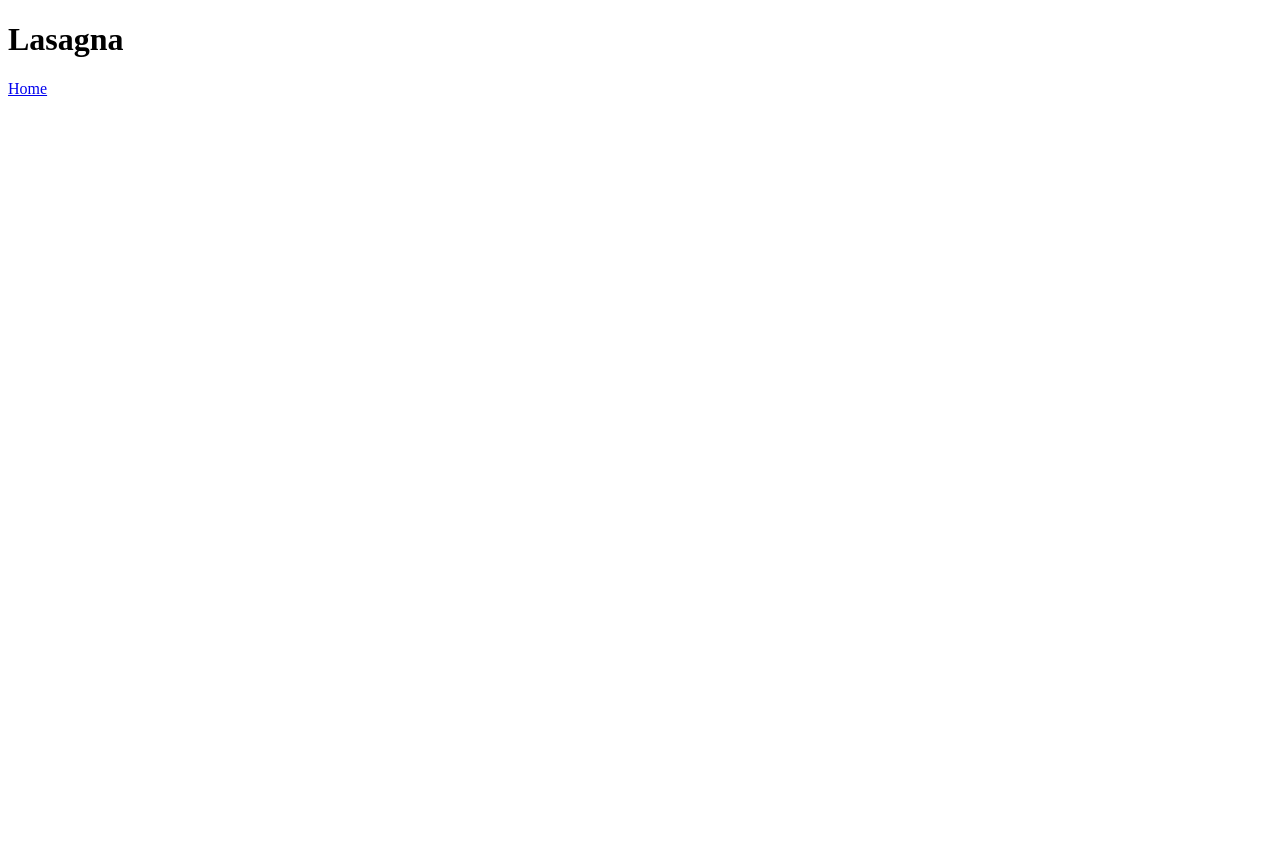
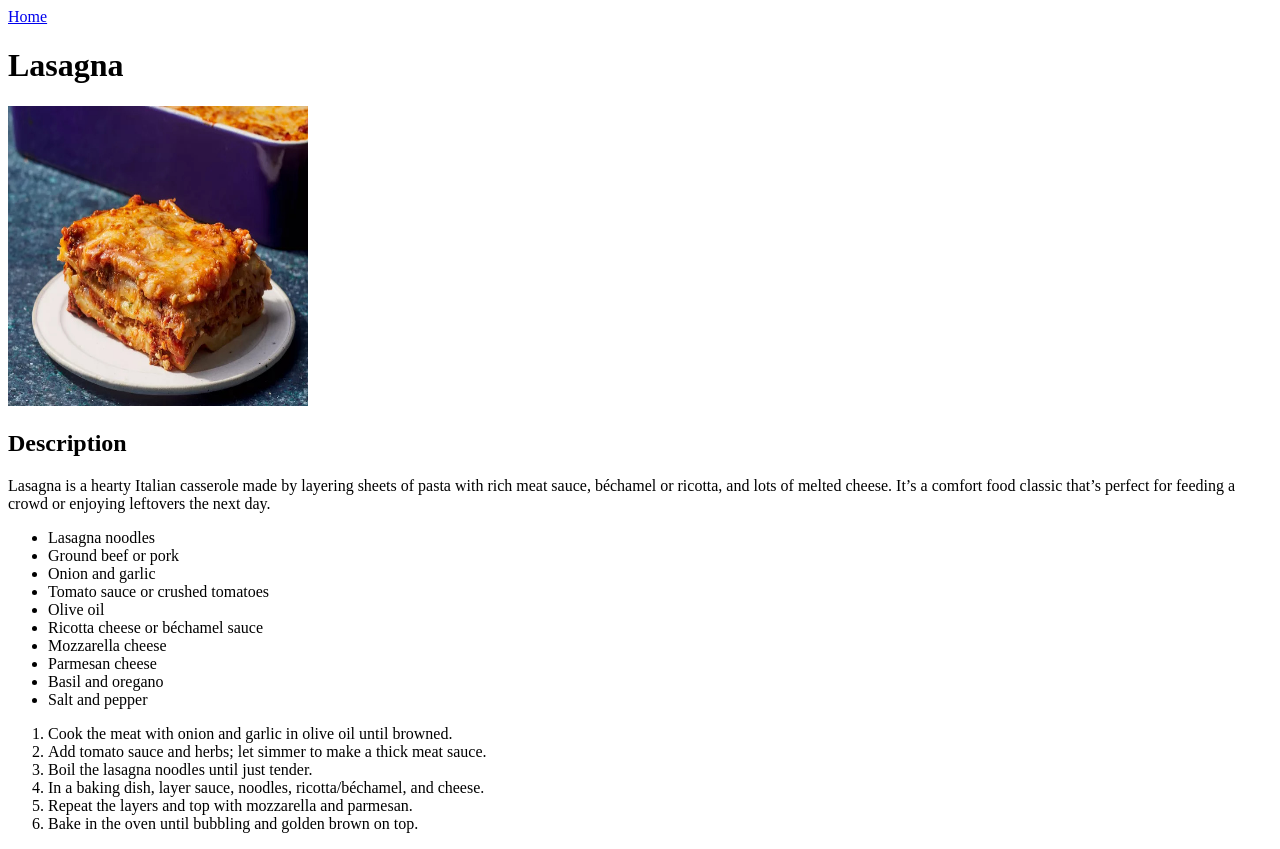
Before and after one commit to Ollan2049/odin-recipes, a plain HTML site: page recipes/lasagna.html in a window 1280 px wide. Before the commit the page ends 800 px from the top, so only its background shows below. Drawn offline with Linux system fonts and the light colour scheme.

Commit message:
added description, images , ingredients and cooking

```diff
--- a/recipes/lasagna.html
+++ b/recipes/lasagna.html
@@ -1,13 +1,41 @@
 <!DOCTYPE html>
 <html lang="en">
+
 <head>
     <meta charset="UTF-8">
     <meta name="viewport" content="width=device-width, initial-scale=1.0">
     <title>Document</title>
 </head>
+
 <body>
+    <a href="../index.html">Home</a>
     <h1>Lasagna</h1>
-    <a href="../index.html">Home</a>
+    <img src="../images/lasagna.jpg" alt="image of lasagna" width="300px" height="300px">
+    <h2>Description</h2>
+    <p>Lasagna is a hearty Italian casserole made by layering sheets of pasta with rich meat sauce, béchamel or ricotta,
+        and lots of melted cheese. It’s a comfort food classic that’s perfect for feeding a crowd or enjoying leftovers
+        the next day.</p>
+    <ul>
+        <li>Lasagna noodles</li>
+        <li>Ground beef or pork</li>
+        <li>Onion and garlic</li>
+        <li>Tomato sauce or crushed tomatoes</li>
+        <li>Olive oil</li>
+        <li>Ricotta cheese or béchamel sauce</li>
+        <li>Mozzarella cheese</li>
+        <li>Parmesan cheese</li>
+        <li>Basil and oregano</li>
+        <li>Salt and pepper</li>
+    </ul>
+    <ol>
+        <li>Cook the meat with onion and garlic in olive oil until browned.</li>
+        <li>Add tomato sauce and herbs; let simmer to make a thick meat sauce.</li>
+        <li>Boil the lasagna noodles until just tender.</li>
+        <li>In a baking dish, layer sauce, noodles, ricotta/béchamel, and cheese.</li>
+        <li>Repeat the layers and top with mozzarella and parmesan.</li>
+        <li>Bake in the oven until bubbling and golden brown on top.</li>
+    </ol>
 
 </body>
+
 </html>
```
Also changed, not shown: recipes/pizza.html (+27 -1 lines), recipes/shawarma.html (+33 -1 lines), images/lasagna.jpg (added), images/shawarma.jpg (added), 1 other file.
